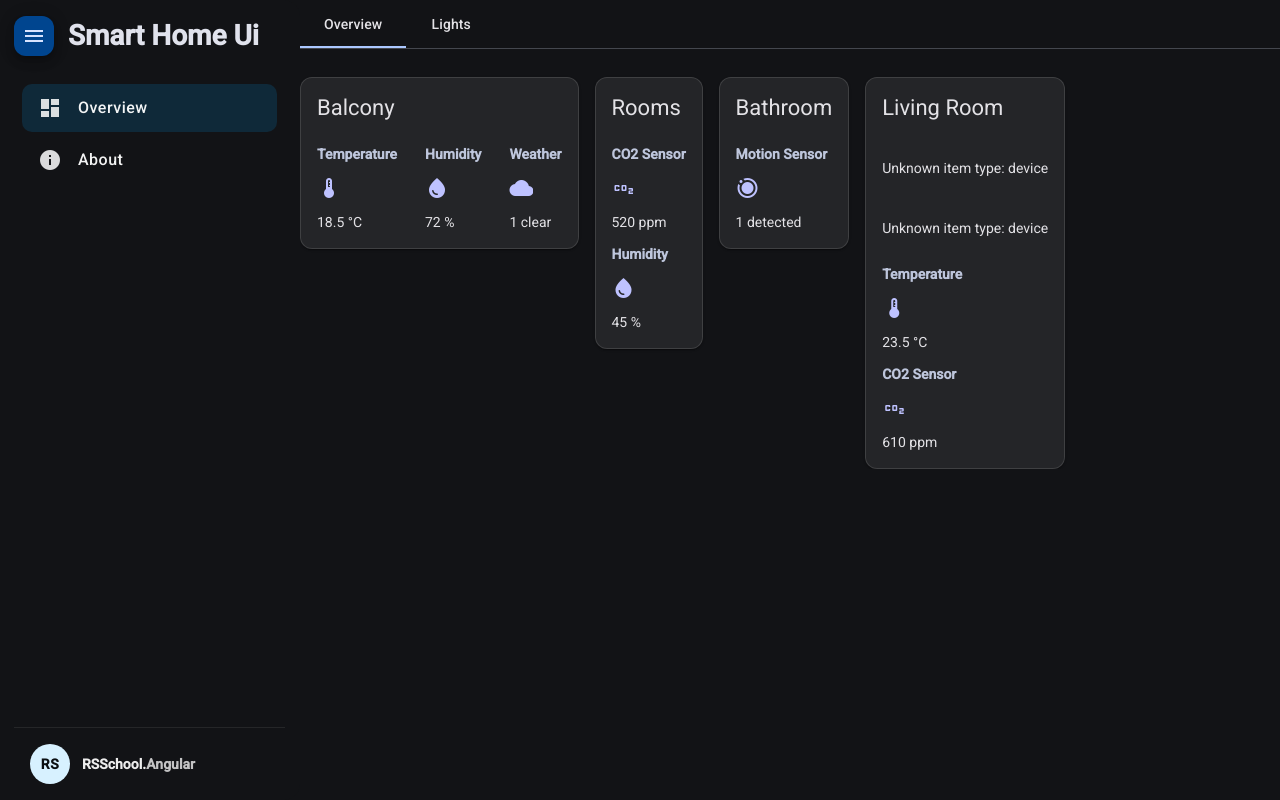
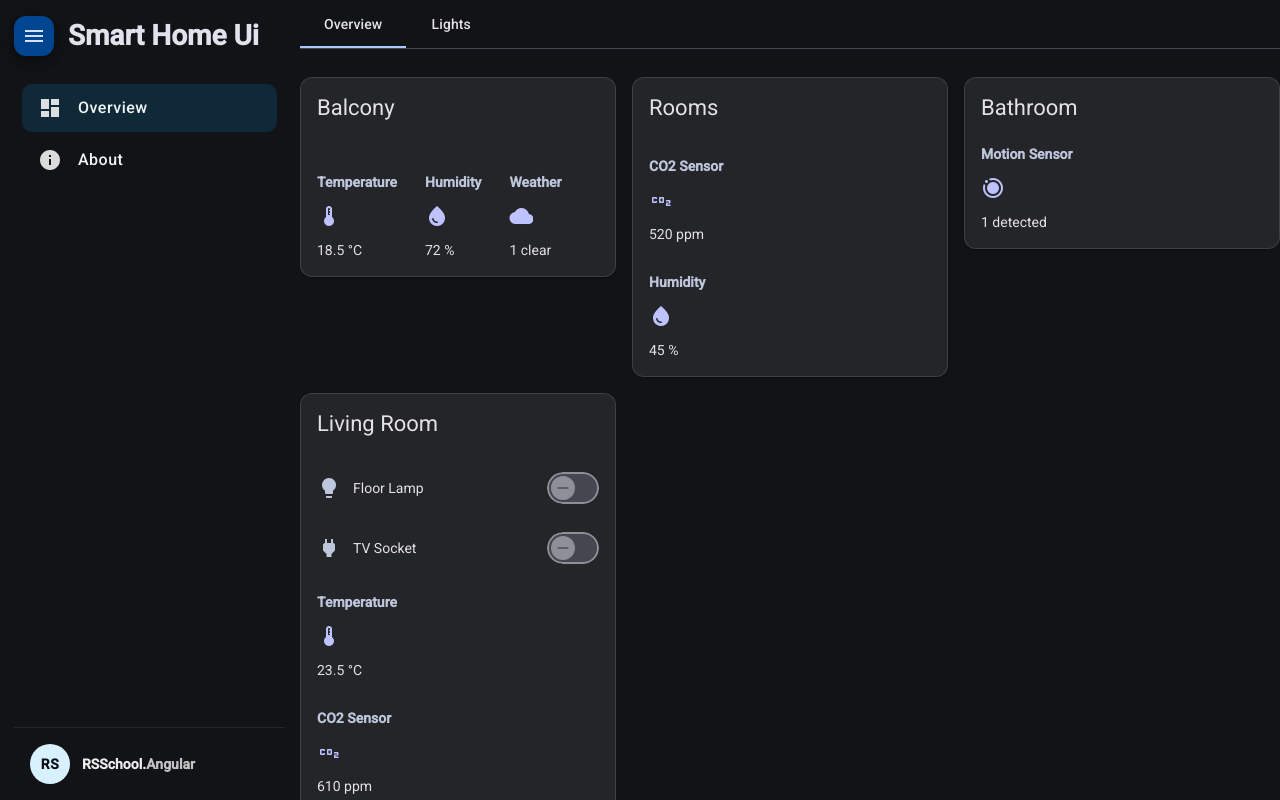
Before and after one commit to gerlinda137/smart-home, an Angular app: page / in a window 1280 px wide. Built offline with nearby package versions, Linux system fonts and the light colour scheme.

Commit message:
feat: device wip

```diff
--- a/src/app/components/card-list/card-list.html
+++ b/src/app/components/card-list/card-list.html
@@ -1,5 +1,5 @@
 <div class="card-list">
   @for (card of cards; track card.id) {
-  <app-card [card]="card"></app-card>
+  <app-card [layoutClass]="layoutClass(card)" [card]="card"></app-card>
   }
 </div>
--- a/src/app/components/card-list/card-list.scss
+++ b/src/app/components/card-list/card-list.scss
@@ -1,6 +1,24 @@
 .card-list {
-  display: flex;
-  flex-wrap: wrap;
+  padding-top: 2em;
+  display: grid;
   gap: 16px;
-  padding-top: 2em;
+  width: 100%;
+  grid-template-columns: repeat(3, minmax(0, 1fr));
+  grid-auto-rows: auto;
+
+  grid-auto-flow: row dense;
 }
+
+.card__horizontal {
+  grid-column: span 2;
+}
+
+.card__vertical {
+  grid-column: span 1;
+  grid-row: span 2;
+}
+
+.card__single-device {
+  grid-column: span 1;
+  grid-row: span 1;
+}
--- a/src/app/components/card-list/card-list.ts
+++ b/src/app/components/card-list/card-list.ts
@@ -12,4 +12,17 @@ import { DASHBOARD_MOCK } from '../../../mock-data/dashboard.mock';
 export class CardList {
   protected readonly cards: CardModel[] =
     DASHBOARD_MOCK.tabs.find((tab) => tab.id === 'overview')?.cards ?? [];
+
+  layoutClass(card: CardModel): string {
+    switch (card.layout) {
+      case 'horizontalLayout':
+        return 'card__horizontal';
+      case 'verticalLayout':
+        return 'card__vertical';
+      case 'singleDevice':
+        return 'card__single-device';
+      default:
+        return '';
+    }
+  }
 }
--- a/src/app/components/card-list/card/card.html
+++ b/src/app/components/card-list/card/card.html
@@ -1,15 +1,16 @@
-<mat-card class="card">
+<mat-card class="card" [ngClass]="layoutClass">
   <mat-card-title class="card__title">{{ card.title }}</mat-card-title>
 
-  <div class="card__items" [class]="layoutClass">
+  <div class="card__items">
     @for (item of card.items; track item.label) {
     @switch (item.type) {
     @case ('sensor') {
     <app-sensor [sensor]="item"></app-sensor>
     }
-    @default {
-    <p>Unknown item type: {{ item.type }}</p>
+    @case ('device') {
+    <app-device class="device" [device]="item"></app-device>
     }
+
     }
     }
   </div>
--- a/src/app/components/card-list/card/card.scss
+++ b/src/app/components/card-list/card/card.scss
@@ -18,7 +18,6 @@
 .card__horizontal {
   display: flex;
   gap: 2em;
-  align-items: center;
 }
 
 .card__vertical {
@@ -30,3 +29,7 @@
 .card__single-device {
   display: block;
 }
+
+.card__vertical .card__items {
+  flex-direction: column;
+}
--- a/src/app/components/card-list/card/card.ts
+++ b/src/app/components/card-list/card/card.ts
@@ -2,27 +2,18 @@ import { Component, Input } from '@angular/core';
 import { MatCardModule } from '@angular/material/card';
 import { CardModel } from '../../../../models/types';
 import { Sensor } from './sensor/sensor';
+import { Device } from './device/device';
+import { NgClass } from '@angular/common';
 
 @Component({
   selector: 'app-card',
   standalone: true,
-  imports: [MatCardModule, Sensor],
+  imports: [MatCardModule, NgClass, Sensor, Device],
   templateUrl: './card.html',
   styleUrl: './card.scss',
 })
 export class Card {
   @Input({ required: true }) card!: CardModel;
 
-  protected get layoutClass(): string {
-    switch (this.card.layout) {
-      case 'horizontalLayout':
-        return 'card__horizontal';
-      case 'verticalLayout':
-        return 'card__vertical';
-      case 'singleDevice':
-        return 'card__single-device';
-      default:
-        return '';
-    }
-  }
+  @Input() layoutClass = '';
 }
--- /dev/null
+++ b/src/app/components/card-list/card/device/device.html
@@ -0,0 +1,5 @@
+<div class="device__toggle">
+  <mat-icon class="device__toggle-icon">{{ device.icon }}</mat-icon>
+  <span class="device__toggle-label">{{device.label}}</span>
+  <mat-slide-toggle [aria-label]="`Toggle ${device.label}`"></mat-slide-toggle>
+</div>
--- /dev/null
+++ b/src/app/components/card-list/card/device/device.scss
@@ -0,0 +1,20 @@
+:host {
+  display: flex;
+  width: 100%;
+}
+
+.device__toggle {
+  width: 100%;
+  display: flex;
+  align-items: center;
+  justify-content: space-between;
+  gap: 12px;
+}
+
+.device__toggle-label {
+  flex: 1;
+  min-width: 0;
+}
+.device__toggle-icon {
+  color: var(--mat-sys-secondary);
+}
--- /dev/null
+++ b/src/app/components/card-list/card/device/device.ts
@@ -0,0 +1,15 @@
+import { Component, Input } from '@angular/core';
+import { MatIcon } from '@angular/material/icon';
+import { MatSlideToggleModule } from '@angular/material/slide-toggle';
+import { DeviceItem } from '../../../../../models/types';
+
+@Component({
+  selector: 'app-device',
+  standalone: true,
+  imports: [MatIcon, MatSlideToggleModule],
+  templateUrl: './device.html',
+  styleUrl: './device.scss',
+})
+export class Device {
+  @Input({ required: true }) device!: DeviceItem;
+}
```
Also changed, not shown: 1 other file (tests, documents, lock files or other folders).
